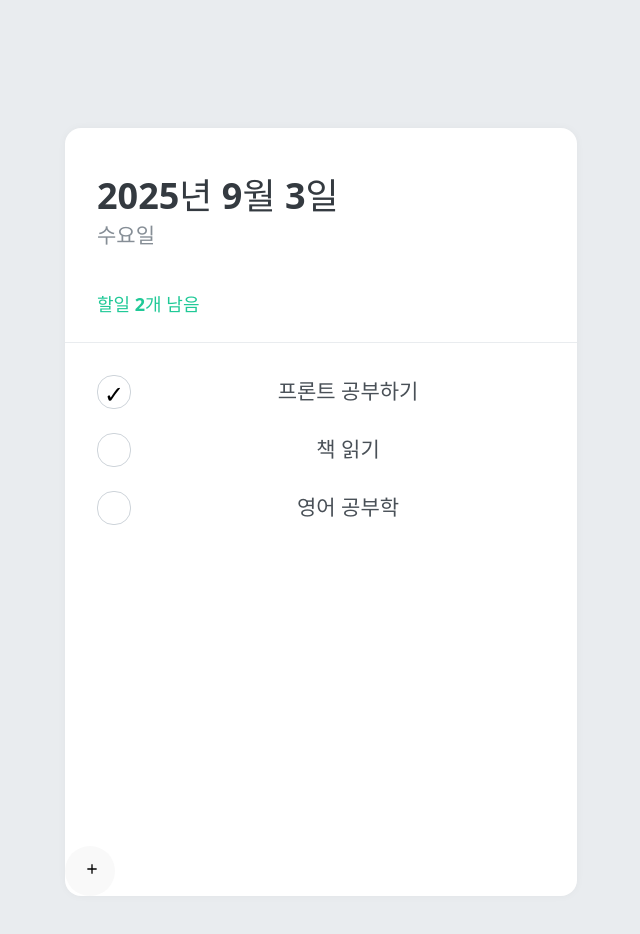
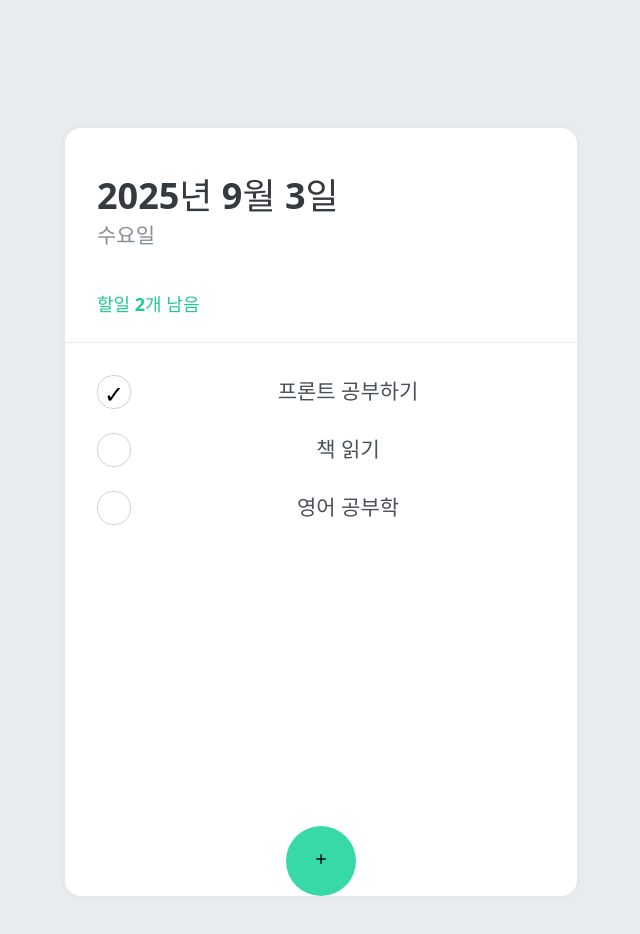
Before and after one commit to zxc8661/todolist_react_typescript-clone-, a React (Vite) app: page / in a window 1280 px wide. Shown: the top 934 px of the page, without its empty margins (319-959 px from the left). Built offline with nearby package versions, Linux system fonts and the light colour scheme.

Commit message:
아이콘 출력됨 그런데 너무 작아서 수정할려니까 안되네

```diff
--- a/src/components/TodoCreateButton.tsx
+++ b/src/components/TodoCreateButton.tsx
@@ -23,7 +23,9 @@ export default function TodoCreateButton(){
             </div>
         )}
         <button className={`todo-createButton ${open ? "open" : ""}`} onClick={onClick}>
-            {open ? <MdClose/> : <MdAdd/>}
+
+                {open  ? <MdClose style={{padding:0, margin:0}}/> : <MdAdd style={{padding:0, margin:0}}/>}
+
         </button>
         </>
     )
--- a/src/components/styled-components.css
+++ b/src/components/styled-components.css
@@ -115,14 +115,18 @@
 /* **********TodoCreate********** */
 
 .todo-createButton{
-    width: 50px;
-    height: 50px;
+    width: 70px;
+    height: 70px;
     border-radius: 50%;
     border: none;
     cursor: pointer;
     justify-content: center;
+    background-color: #38d9a9;
+    margin: 0 auto;
+
+
 }
 
 .todo-createButton.open{
-    background-color: #38d9a9;
+    background-color: #f84518;
 }
```
